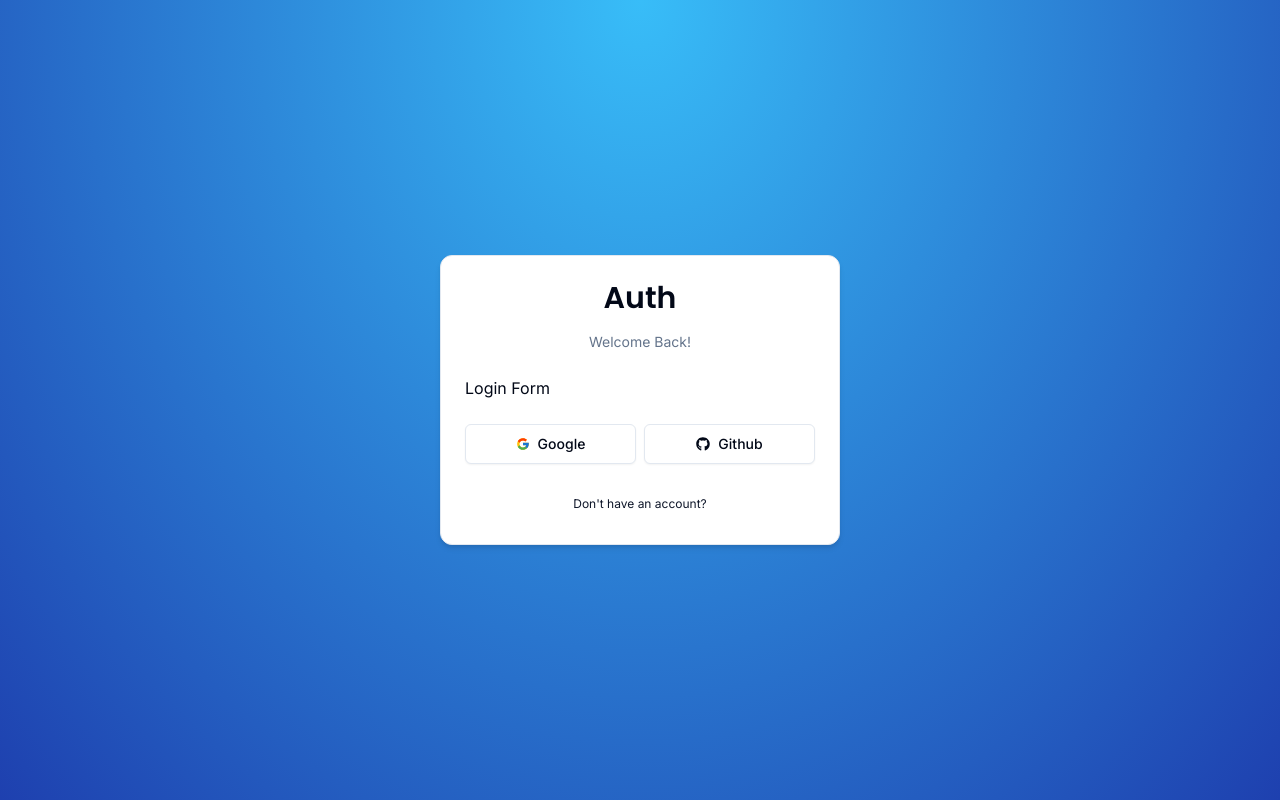
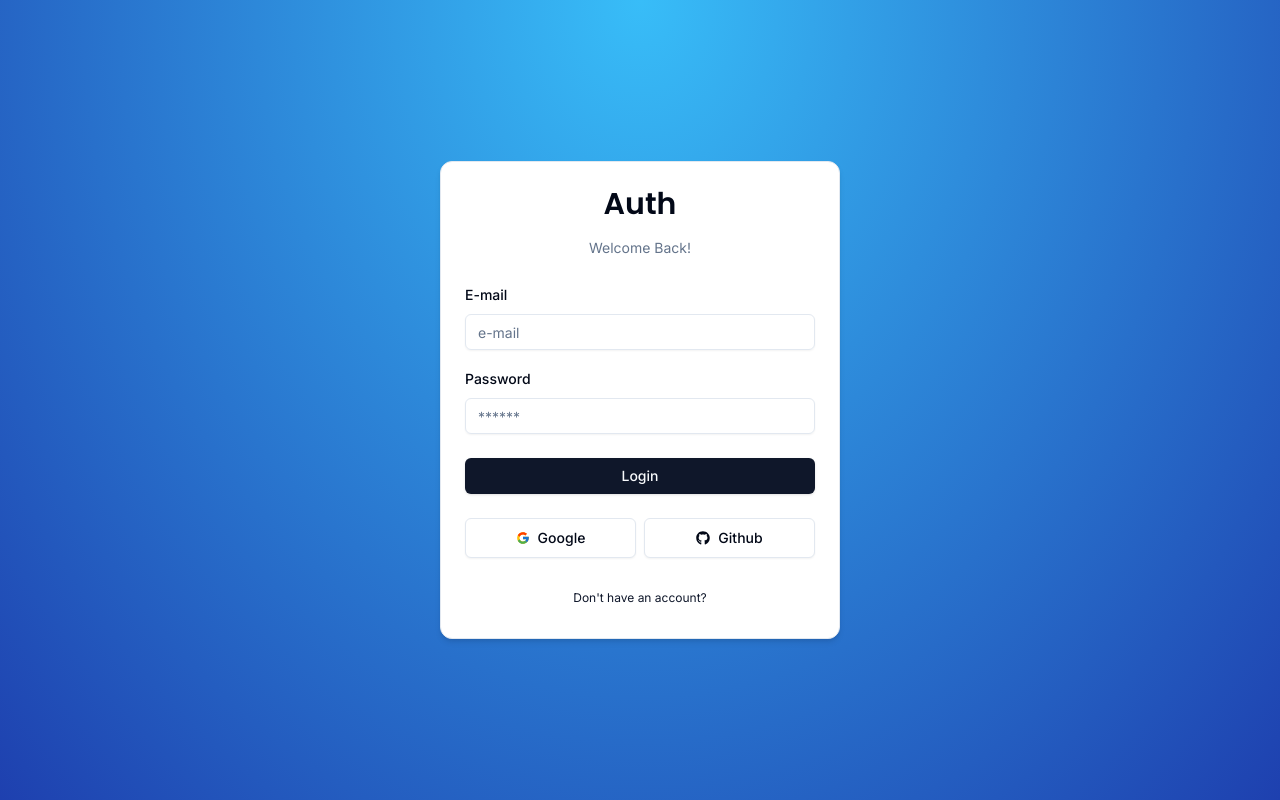
Before and after one commit to mattan11/next-auth, a Next.js app: page /sign-in in a window 1280 px wide. Built offline with nearby package versions, Linux system fonts and the light colour scheme.

Commit message:
add inputs to login form

```diff
--- a/app/(root)/page.tsx
+++ b/app/(root)/page.tsx
@@ -1,5 +1,5 @@
 import { Button } from '@/components/ui/button';
-import { LoginButton } from '@/components/auth/login-button';
+import { LoginButton } from '@/components/auth/LoginButton';
 import { Poppins } from 'next/font/google';
 import { cn } from '@/lib/utils';
 
--- /dev/null
+++ b/components/FormError.tsx
@@ -0,0 +1,16 @@
+import { ExclamationTriangleIcon } from '@radix-ui/react-icons';
+
+type ErrorProps = {
+  message?: string;
+};
+
+export const FormError = ({ message }: ErrorProps) => {
+  if (!message) return null;
+
+  return (
+    <div className="bg-destructive/15 p-3 rounded-md flex items-center gap-x-2 text-sm text-destructive">
+      <ExclamationTriangleIcon className="h-4 w-4" />
+      <p>{message}</p>
+    </div>
+  );
+};
--- /dev/null
+++ b/components/FormSuccess.tsx
@@ -0,0 +1,16 @@
+import { CheckCircledIcon } from '@radix-ui/react-icons';
+
+type SuccessProps = {
+  message?: string;
+};
+
+export const FormSuccess = ({ message }: SuccessProps) => {
+  if (!message) return null;
+
+  return (
+    <div className="bg-emerald-500/15 p-3 rounded-md flex items-center gap-x-2 text-sm text-emerald-500">
+      <CheckCircledIcon className="h-4 w-4" />
+      <p>{message}</p>
+    </div>
+  );
+};
--- a/components/auth/CardWrapper.tsx
+++ b/components/auth/CardWrapper.tsx
@@ -1,4 +1,4 @@
-'use client';
+// 'use client';
 
 import React from 'react';
 import {
--- a/components/auth/LoginForm.tsx
+++ b/components/auth/LoginForm.tsx
@@ -1,7 +1,39 @@
+'use client';
+
 import React from 'react';
 import { CardWrapper } from '@/components/auth/CardWrapper';
+import { useForm } from 'react-hook-form';
+import * as z from 'zod';
+import { zodResolver } from '@hookform/resolvers/zod';
+import { Input } from '@/components/ui/input';
+import {
+  Form,
+  FormControl,
+  FormField,
+  FormItem,
+  FormLabel,
+  FormMessage,
+} from '@/components/ui/form';
+import { LoginSchema } from '@/schemas';
+import { Button } from '@/components/ui/button';
+import { FormError } from '@/components/FormError';
+import { FormSuccess } from '@/components/FormSuccess';
 
 export const LoginForm = () => {
+  const form = useForm<z.infer<typeof LoginSchema>>({
+    resolver: zodResolver(LoginSchema),
+    defaultValues: {
+      email: '',
+      password: '',
+    },
+  });
+
+  const { control, register, handleSubmit, formState } = form;
+
+  const onSubmit = (values: z.infer<typeof LoginSchema>) => {
+    console.log(values);
+  };
+
   return (
     <CardWrapper
       headerLabel={'Welcome Back!'}
@@ -9,7 +41,57 @@
       backButtonHref={'/sign-up'}
       showSocial
     >
-      Login Form
+      <Form {...form}>
+        <form
+          onSubmit={handleSubmit(onSubmit)}
+          className="space-y-6"
+        >
+          <div className="space-y-4">
+            <FormField
+              control={control}
+              name="email"
+              render={({ field }) => (
+                <FormItem>
+                  <FormLabel>E-mail</FormLabel>
+                  <FormControl>
+                    <Input
+                      placeholder="e-mail"
+                      {...field}
+                    />
+                  </FormControl>
+                  <FormMessage />
+                </FormItem>
+              )}
+            />
+            <FormField
+              control={control}
+              name="password"
+              render={({ field }) => (
+                <FormItem>
+                  <FormLabel>Password</FormLabel>
+                  <FormControl>
+                    <Input
+                      placeholder="******"
+                      type="password"
+                      {...field}
+                    />
+                  </FormControl>
+                  <FormMessage />
+                </FormItem>
+              )}
+            />
+          </div>
+          <FormError message="" />
+          <FormSuccess message="" />
+
+          <Button
+            type="submit"
+            className="w-full"
+          >
+            Login
+          </Button>
+        </form>
+      </Form>
     </CardWrapper>
   );
 };
--- /dev/null
+++ b/components/ui/form.tsx
@@ -0,0 +1,181 @@
+import * as React from 'react';
+import * as LabelPrimitive from '@radix-ui/react-label';
+import { Slot } from '@radix-ui/react-slot';
+import {
+  Controller,
+  ControllerProps,
+  FieldPath,
+  FieldValues,
+  FormProvider,
+  useFormContext,
+} from 'react-hook-form';
+
+import { cn } from '@/lib/utils';
+import { Label } from '@/components/ui/label';
+
+const Form = FormProvider;
+
+type FormFieldContextValue<
+  TFieldValues extends FieldValues = FieldValues,
+  TName extends FieldPath<TFieldValues> = FieldPath<TFieldValues>,
+> = {
+  name: TName;
+};
+
+const FormFieldContext = React.createContext<FormFieldContextValue>(
+  {} as FormFieldContextValue
+);
+
+const FormField = <
+  TFieldValues extends FieldValues = FieldValues,
+  TName extends FieldPath<TFieldValues> = FieldPath<TFieldValues>,
+>({
+  ...props
+}: ControllerProps<TFieldValues, TName>) => {
+  return (
+    <FormFieldContext.Provider value={{ name: props.name }}>
+      <Controller {...props} />
+    </FormFieldContext.Provider>
+  );
+};
+
+const useFormField = () => {
+  const fieldContext = React.useContext(FormFieldContext);
+  const itemContext = React.useContext(FormItemContext);
+  const { getFieldState, formState } = useFormContext();
+
+  const fieldState = getFieldState(fieldContext.name, formState);
+
+  if (!fieldContext) {
+    throw new Error('useFormField should be used within <FormField>');
+  }
+
+  const { id } = itemContext;
+
+  return {
+    id,
+    name: fieldContext.name,
+    formItemId: `${id}-form-item`,
+    formDescriptionId: `${id}-form-item-description`,
+    formMessageId: `${id}-form-item-message`,
+    ...fieldState,
+  };
+};
+
+type FormItemContextValue = {
+  id: string;
+};
+
+const FormItemContext = React.createContext<FormItemContextValue>(
+  {} as FormItemContextValue
+);
+
+const FormItem = React.forwardRef<
+  HTMLDivElement,
+  React.HTMLAttributes<HTMLDivElement>
+>(({ className, ...props }, ref) => {
+  const id = React.useId();
+
+  return (
+    <FormItemContext.Provider value={{ id }}>
+      <div
+        ref={ref}
+        className={cn('space-y-2', className)}
+        {...props}
+      />
+    </FormItemContext.Provider>
+  );
+});
+FormItem.displayName = 'FormItem';
+
+const FormLabel = React.forwardRef<
+  React.ElementRef<typeof LabelPrimitive.Root>,
+  React.ComponentPropsWithoutRef<typeof LabelPrimitive.Root>
+>(({ className, ...props }, ref) => {
+  const { error, formItemId } = useFormField();
+
+  return (
+    <Label
+      ref={ref}
+      className={cn(error && 'text-destructive', className)}
+      htmlFor={formItemId}
+      {...props}
+    />
+  );
+});
+FormLabel.displayName = 'FormLabel';
+
+const FormControl = React.forwardRef<
+  React.ElementRef<typeof Slot>,
+  React.ComponentPropsWithoutRef<typeof Slot>
+>(({ ...props }, ref) => {
+  const { error, formItemId, formDescriptionId, formMessageId } =
+    useFormField();
+
+  return (
+    <Slot
+      ref={ref}
+      id={formItemId}
+      aria-describedby={
+        !error
+          ? `${formDescriptionId}`
+          : `${formDescriptionId} ${formMessageId}`
+      }
+      aria-invalid={!!error}
+      {...props}
+    />
+  );
+});
+FormControl.displayName = 'FormControl';
+
+const FormDescription = React.forwardRef<
+  HTMLParagraphElement,
+  React.HTMLAttributes<HTMLParagraphElement>
+>(({ className, ...props }, ref) => {
+  const { formDescriptionId } = useFormField();
+
+  return (
+    <p
+      ref={ref}
+      id={formDescriptionId}
+      className={cn('text-[0.8rem] text-muted-foreground', className)}
+      {...props}
+    />
+  );
+});
+FormDescription.displayName = 'FormDescription';
+
+const FormMessage = React.forwardRef<
+  HTMLParagraphElement,
+  React.HTMLAttributes<HTMLParagraphElement>
+>(({ className, children, ...props }, ref) => {
+  const { error, formMessageId } = useFormField();
+  const body = error ? String(error?.message) : children;
+
+  if (!body) {
+    return null;
+  }
+
+  return (
+    <p
+      ref={ref}
+      id={formMessageId}
+      className={cn('text-[0.8rem] font-medium text-destructive', className)}
+      {...props}
+    >
+      {body}
+    </p>
+  );
+});
+FormMessage.displayName = 'FormMessage';
+
+export {
+  useFormField,
+  Form,
+  FormItem,
+  FormLabel,
+  FormControl,
+  FormDescription,
+  FormMessage,
+  FormField,
+};
--- /dev/null
+++ b/components/ui/input.tsx
@@ -0,0 +1,25 @@
+import * as React from 'react';
+
+import { cn } from '@/lib/utils';
+
+export interface InputProps
+  extends React.InputHTMLAttributes<HTMLInputElement> {}
+
+const Input = React.forwardRef<HTMLInputElement, InputProps>(
+  ({ className, type, ...props }, ref) => {
+    return (
+      <input
+        type={type}
+        className={cn(
+          'flex h-9 w-full rounded-md border border-input bg-transparent px-3 py-1 text-sm shadow-sm transition-colors file:border-0 file:bg-transparent file:text-sm file:font-medium placeholder:text-muted-foreground focus-visible:outline-none focus-visible:ring-1 focus-visible:ring-ring disabled:cursor-not-allowed disabled:opacity-50',
+          className
+        )}
+        ref={ref}
+        {...props}
+      />
+    );
+  }
+);
+Input.displayName = 'Input';
+
+export { Input };
--- /dev/null
+++ b/components/ui/label.tsx
@@ -0,0 +1,26 @@
+'use client';
+
+import * as React from 'react';
+import * as LabelPrimitive from '@radix-ui/react-label';
+import { cva, type VariantProps } from 'class-variance-authority';
+
+import { cn } from '@/lib/utils';
+
+const labelVariants = cva(
+  'text-sm font-medium leading-none peer-disabled:cursor-not-allowed peer-disabled:opacity-70'
+);
+
+const Label = React.forwardRef<
+  React.ElementRef<typeof LabelPrimitive.Root>,
+  React.ComponentPropsWithoutRef<typeof LabelPrimitive.Root> &
+    VariantProps<typeof labelVariants>
+>(({ className, ...props }, ref) => (
+  <LabelPrimitive.Root
+    ref={ref}
+    className={cn(labelVariants(), className)}
+    {...props}
+  />
+));
+Label.displayName = LabelPrimitive.Root.displayName;
+
+export { Label };
--- a/package.json
+++ b/package.json
@@ -10,16 +10,20 @@
     "format": "npx prettier --write ."
   },
   "dependencies": {
+    "@hookform/resolvers": "^3.6.0",
     "@radix-ui/react-icons": "^1.3.0",
+    "@radix-ui/react-label": "^2.1.0",
     "@radix-ui/react-slot": "^1.1.0",
     "class-variance-authority": "^0.7.0",
     "clsx": "^2.1.1",
     "next": "14.2.4",
     "react": "^18",
     "react-dom": "^18",
+    "react-hook-form": "^7.52.0",
     "react-icons": "^5.2.1",
     "tailwind-merge": "^2.3.0",
-    "tailwindcss-animate": "^1.0.7"
+    "tailwindcss-animate": "^1.0.7",
+    "zod": "^3.23.8"
   },
   "devDependencies": {
     "@types/node": "^20",
--- /dev/null
+++ b/schemas/index.ts
@@ -0,0 +1,6 @@
+import * as z from 'zod';
+
+export const LoginSchema = z.object({
+  email: z.string().trim().email(),
+  password: z.string().trim().min(1, { message: 'Password is required' }),
+});
```
Also changed, not shown: components/auth/LoginButton.tsx (renamed from components/auth/login-button.tsx), 1 other file (tests, documents, lock files or other folders).
